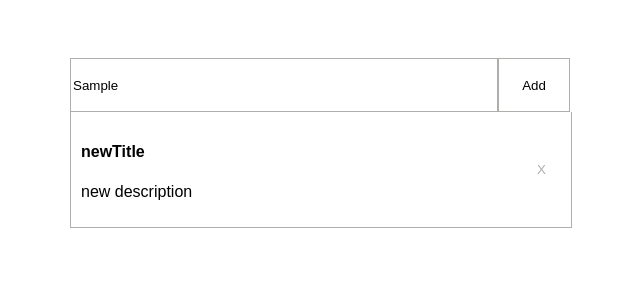
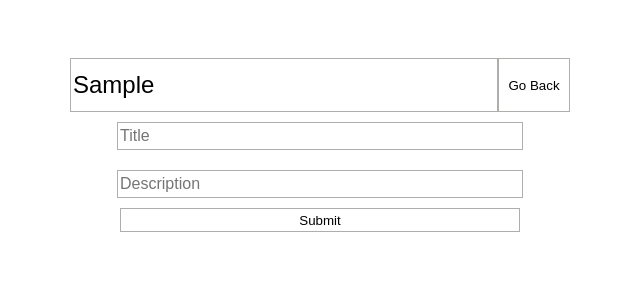
Before and after one commit to chetanya-shrimali/todos-react, a React (Create React App) app: page / in a window 1280 px wide. Both pictures are taken after typing "Sample" into the empty fields and a click on the button "Add". Shown: the top 300 px of the page, without its empty margins (320-960 px from the left). Built offline with nearby package versions, Linux system fonts and the light colour scheme.

Commit message:
added form

```diff
--- a/src/App.js
+++ b/src/App.js
@@ -1,17 +1,21 @@
 import { useState } from "react";
 import TodoList from "./components/todoList";
+import TodoForm from "./components/todoForm";
 import data from "./data";
 import "./styles.css";
 
 function App() {
   const [todoList, setTodoList] = useState(data);
-  const addTodo = () => {
+  const [toggleTodoForm, setToggleTodoForm] = useState(false);
+
+  const addTodo = (title, description) => {
     let todo = {
       id: Math.random() * 10000 + 1,
-      title: "newTitle",
-      description: "new description"
+      title,
+      description
     };
     setTodoList([...todoList, todo]);
+    setToggleTodoForm(false);
   };
 
   const deleteTodo = (id) => {
@@ -45,11 +49,21 @@ function App() {
     <div className="App">
       <div className="input-container">
         <input type="text" style={{ flex: "80%" }} onChange={filteredResults} />
-        <button style={{ flex: "10%" }} onClick={addTodo}>
-          Add
+        <button
+          style={{ flex: "10%" }}
+          // className={"cursor " + (toggleTodoForm ? "green" : "black")}
+          onClick={() => {
+            setToggleTodoForm(!toggleTodoForm);
+          }}
+        >
+          {toggleTodoForm ? "Go Back" : "Add"}
         </button>
       </div>
-      <TodoList todos={todoList} deleteTodo={deleteTodo} />
+      {!toggleTodoForm ? (
+        <TodoList todos={todoList} deleteTodo={deleteTodo} />
+      ) : (
+        <TodoForm addEvent={addTodo} />
+      )}
     </div>
   );
 }
--- /dev/null
+++ b/src/components/todoForm.js
@@ -0,0 +1,40 @@
+import { useState } from "react";
+
+function TodoForm({ addEvent }) {
+  const [title, setTitle] = useState("");
+  const [description, setDescription] = useState("");
+  const onSubmit = (e) => {
+    e.preventDefault();
+    if (title) {
+      addEvent(title, description);
+    } else {
+      alert("Please enter title");
+    }
+  };
+
+  return (
+    <div className="form-container">
+      <form onSubmit={onSubmit}>
+        <input
+          type="text"
+          placeholder="Title"
+          value={title}
+          onChange={(e) => {
+            setTitle(e.target.value);
+          }}
+        />
+        <input
+          type="text"
+          placeholder="Description"
+          value={description}
+          onChange={(e) => {
+            setDescription(e.target.value);
+          }}
+        />
+        <button type="submit">Submit</button>
+      </form>
+    </div>
+  );
+}
+
+export default TodoForm;
--- a/src/styles.css
+++ b/src/styles.css
@@ -20,6 +20,7 @@
   width: 100%;
   min-height: 50px;
   border: 1px solid #aeaeaa;
+  font-size: 24px;
 }
 
 .todo-list-container {
@@ -44,3 +45,37 @@
   cursor: pointer;
   border: none;
 }
+
+.form-container > form {
+  display: flex;
+  flex-direction: column;
+  min-height: 100px;
+  justify-content: space-between;
+  align-items: center;
+}
+
+form > input {
+  width: 80%;
+  margin: 10px;
+  min-height: 24px;
+  border: 1px solid #aeaeaa;
+  font-size: 16px;
+}
+form > button {
+  width: 80%;
+  background-color: white;
+  border: 1px solid #aeaeaa;
+  min-height: 24px;
+  cursor: pointer;
+}
+
+/* .cursor {
+  cursor: pointer;
+}
+.green {
+  background-color: green;
+}
+
+.black {
+  background-color: black;
+} */
```
